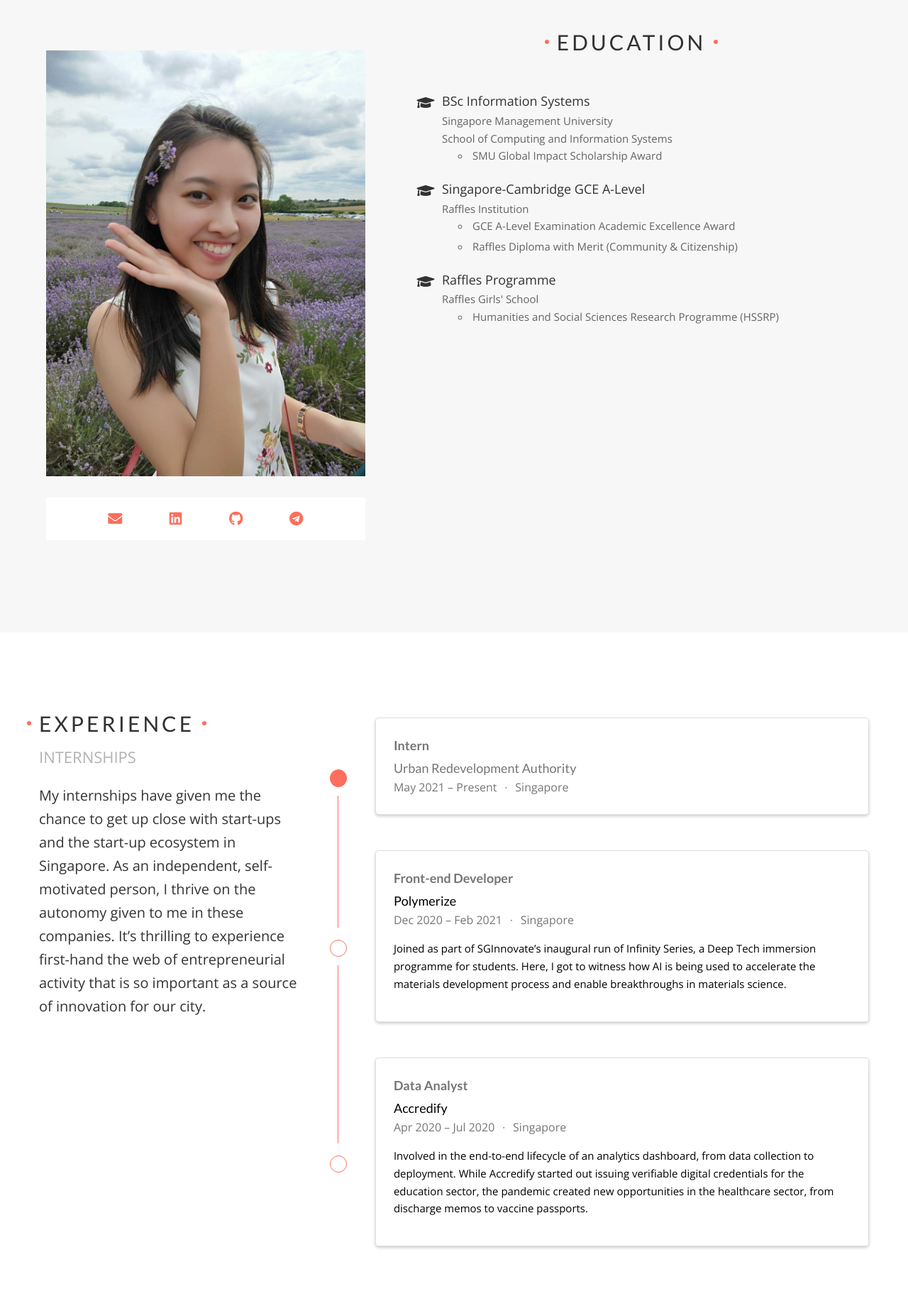
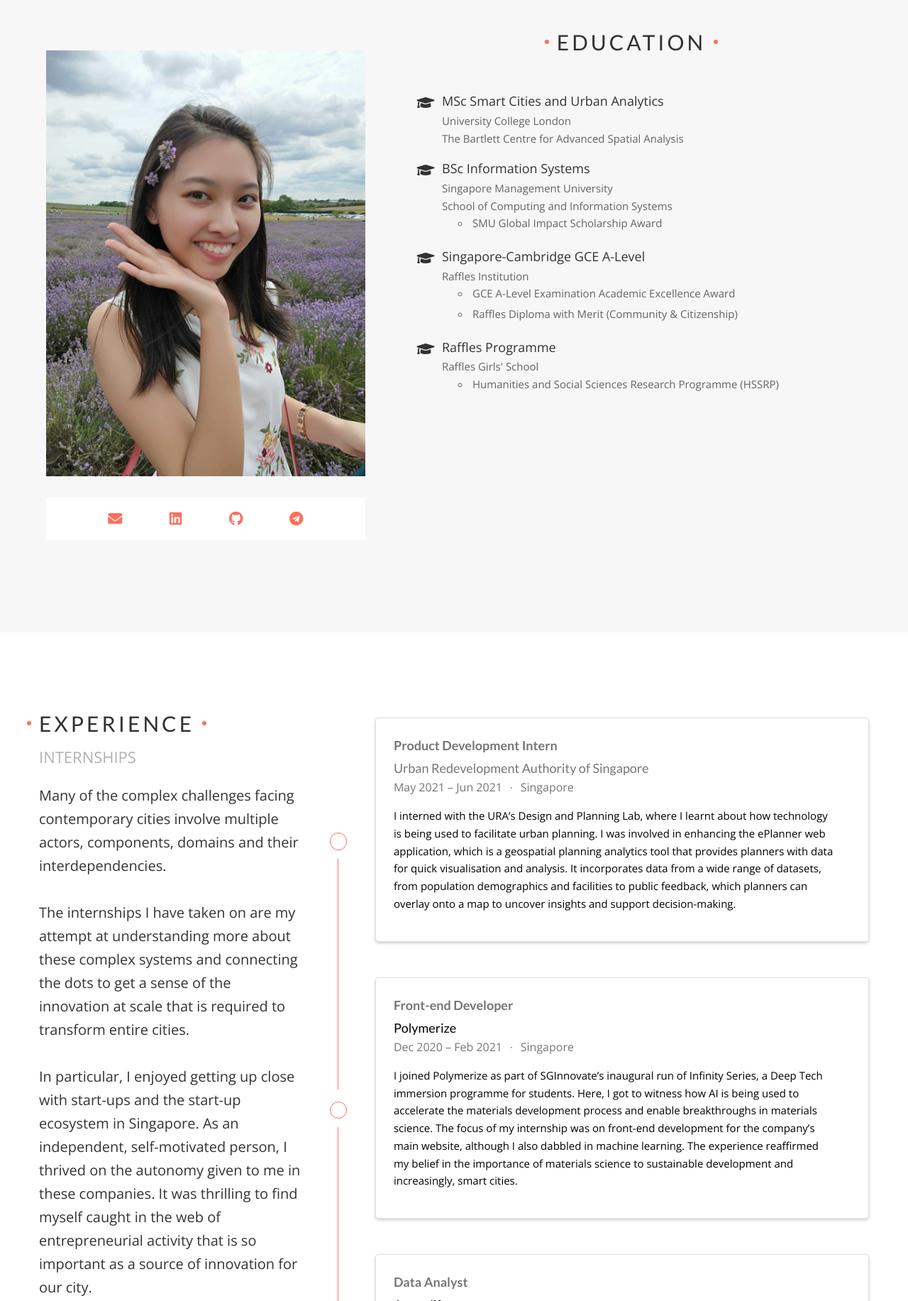
Before and after one commit to leandrafaith/leandrafaith.github.io, a plain HTML site: page index.html in a window 1280 px wide. Shown: the part 820-2653 px from the top of the page at 71% size. Drawn offline with nearby package versions, Linux system fonts and the light colour scheme; some icons are missing.

Commit message:
updated intern description

```diff
--- a/index.html
+++ b/index.html
@@ -463,7 +463,7 @@
       <li class="mx-3">
         <a
           itemprop="sameAs"
-          href="mailto:leandralee.2018@sis.smu.edu.sg"
+          href="mailto:leandrafaith@gmail.com"
 
         >
           <i class="fas fa-envelope"></i>
@@ -515,6 +515,18 @@
 
       <div class="col-md-12">
         <ul class="ul-edu fa-ul">
+
+          <li style="margin-bottom: 2%;">
+            <i class="fa-li fas fa-graduation-cap"></i>
+            <div class="description">
+              <p class="course">
+                MSc Smart Cities and Urban Analytics
+              </p>
+              <p class="institution">University College London</p>
+              <p class="institution">The Bartlett Centre for Advanced Spatial Analysis</p>
+
+            </div>
+          </li>
 
           <li style="margin-bottom: 2%;">
             <i class="fa-li fas fa-graduation-cap"></i>
@@ -622,7 +634,11 @@
   <div class="col-12 col-lg-4 section-heading">
     <h1>Experience</h1>
     <p>Internships</p>
-    My internships have given me the chance to get up close with start-ups and the start-up ecosystem in Singapore. As an independent, self-motivated person, I thrive on the autonomy given to me in these companies. It’s thrilling to experience first-hand the web of entrepreneurial activity that is so important as a source of innovation for our city.
+    <div>Many of the complex challenges facing contemporary cities involve multiple actors, components, domains and their interdependencies.</div>
+    <br>
+    <div>The internships I have taken on are my attempt at understanding more about these complex systems and connecting the dots to get a sense of the innovation at scale that is required to transform entire cities.</div>
+    <br>
+    <div>In particular, I enjoyed getting up close with start-ups and the start-up ecosystem in Singapore. As an independent, self-motivated person, I thrived on the autonomy given to me in these companies. It was thrilling to find myself caught in the web of entrepreneurial activity that is so important as a source of innovation for our city.</div>
   </div>
   <div class="col-12 col-lg-8">
 
@@ -638,7 +654,7 @@
           <div class="col">&nbsp;</div>
         </div>
         <div class="m-2">
-          <span class="badge badge-pill border exp-fill">&nbsp;</span>
+          <span class="badge badge-pill border ">&nbsp;</span>
         </div>
         <div class="row h-50">
           <div class="col border-right">&nbsp;</div>
@@ -649,19 +665,19 @@
       <div class="col py-2">
         <div class="card">
           <div class="card-body">
-            <h4 class="card-title exp-title text-muted mt-0 mb-1">Intern</h4>
-            <h4 class="card-title exp-company text-muted my-0">Urban Redevelopment Authority</h4>
+            <h4 class="card-title exp-title text-muted mt-0 mb-1">Product Development Intern</h4>
+            <h4 class="card-title exp-company text-muted my-0">Urban Redevelopment Authority of Singapore</h4>
             <div class="text-muted exp-meta">
               May 2021 –
 
-                Present
+                Jun 2021
 
 
                 <span class="middot-divider"></span>
                 <span>Singapore</span>
 
             </div>
-
+            <div class="card-text">I interned with the URA&rsquo;s Design and Planning Lab, where I learnt about how technology is being used to facilitate urban planning. I was involved in enhancing the ePlanner web application, which is a geospatial planning analytics tool that provides planners with data for quick visualisation and analysis. It incorporates data from a wide range of datasets, from population demographics and facilities to public feedback, which planners can overlay onto a map to uncover insights and support decision-making.</div>
           </div>
         </div>
       </div>
@@ -698,7 +714,7 @@
                 <span>Singapore</span>
 
             </div>
-            <div class="card-text">Joined as part of SGInnovate&rsquo;s inaugural run of Infinity Series, a Deep Tech immersion programme for students. Here, I got to witness how AI is being used to accelerate the materials development process and enable breakthroughs in materials science.</div>
+            <div class="card-text">I joined Polymerize as part of SGInnovate&rsquo;s inaugural run of Infinity Series, a Deep Tech immersion programme for students. Here, I got to witness how AI is being used to accelerate the materials development process and enable breakthroughs in materials science. The focus of my internship was on front-end development for the company&rsquo;s main website, although I also dabbled in machine learning. The experience reaffirmed my belief in the importance of materials science to sustainable development and increasingly, smart cities.</div>
           </div>
         </div>
       </div>
@@ -735,7 +751,7 @@
                 <span>Singapore</span>
 
             </div>
-            <div class="card-text">Involved in the end-to-end lifecycle of an analytics dashboard, from data collection to deployment. While Accredify started out issuing verifiable digital credentials for the education sector, the pandemic created new opportunities in the healthcare sector, from discharge memos to vaccine passports.</div>
+            <div class="card-text">Accredify issues verifiable digital documents using blockchain technology. As the company started out in the education sector issuing academic credentials, my time here was spent applying data analytics to recommend training opportunities for individuals and identifying emerging jobs and skills. My work culminated in a prototype of an analytics dashboard, which exposed me to everything from data collection to deployment. Accredify became heavily involved in the healthcare sector because of the coronavirus pandemic, embracing opportunities to issue digital Covid-19 test results and facilitate the reopening of borders to travel.</div>
           </div>
         </div>
       </div>
@@ -984,7 +1000,7 @@
         </div>
 
 
-        <div class="card-text">Python, QGIS (Geospatial)</div>
+        <div class="card-text">Python, QGIS (Geospatial), text analytics/NLP</div>
 
 
       </div>
@@ -1020,7 +1036,7 @@
         </div>
 
 
-        <div class="card-text">JavaScript, HTML, CSS, PHP, React, Vue, React Native</div>
+        <div class="card-text">JavaScript, HTML, CSS, PHP, React, Vue, React Native, REST API</div>
 
 
       </div>
```
Also changed, not shown: authors/admin/index.html (+13 -1 lines), project/artificial-intelligence/index.html (+1 -1 lines), project/external-project/index.html (+1 -1 lines), slides/example/index.html (+1 -1 lines).
